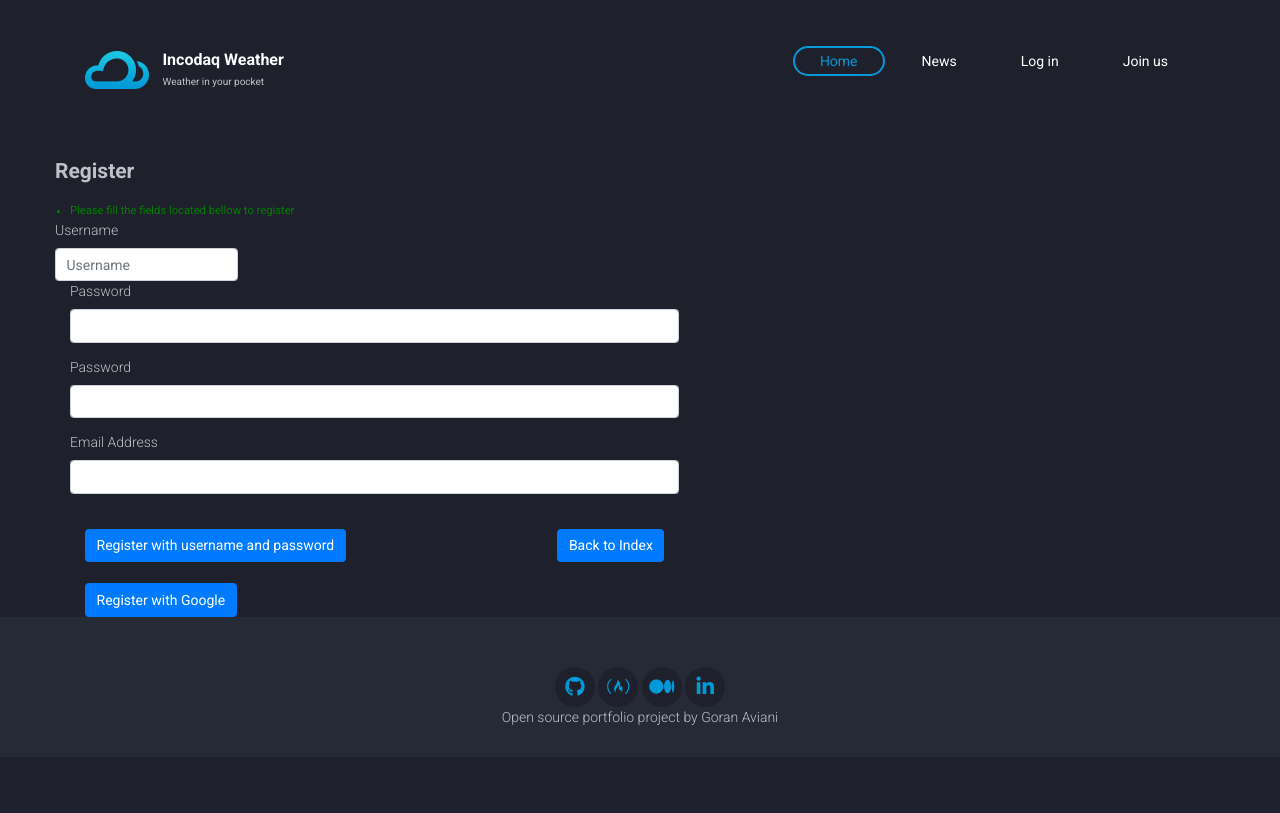
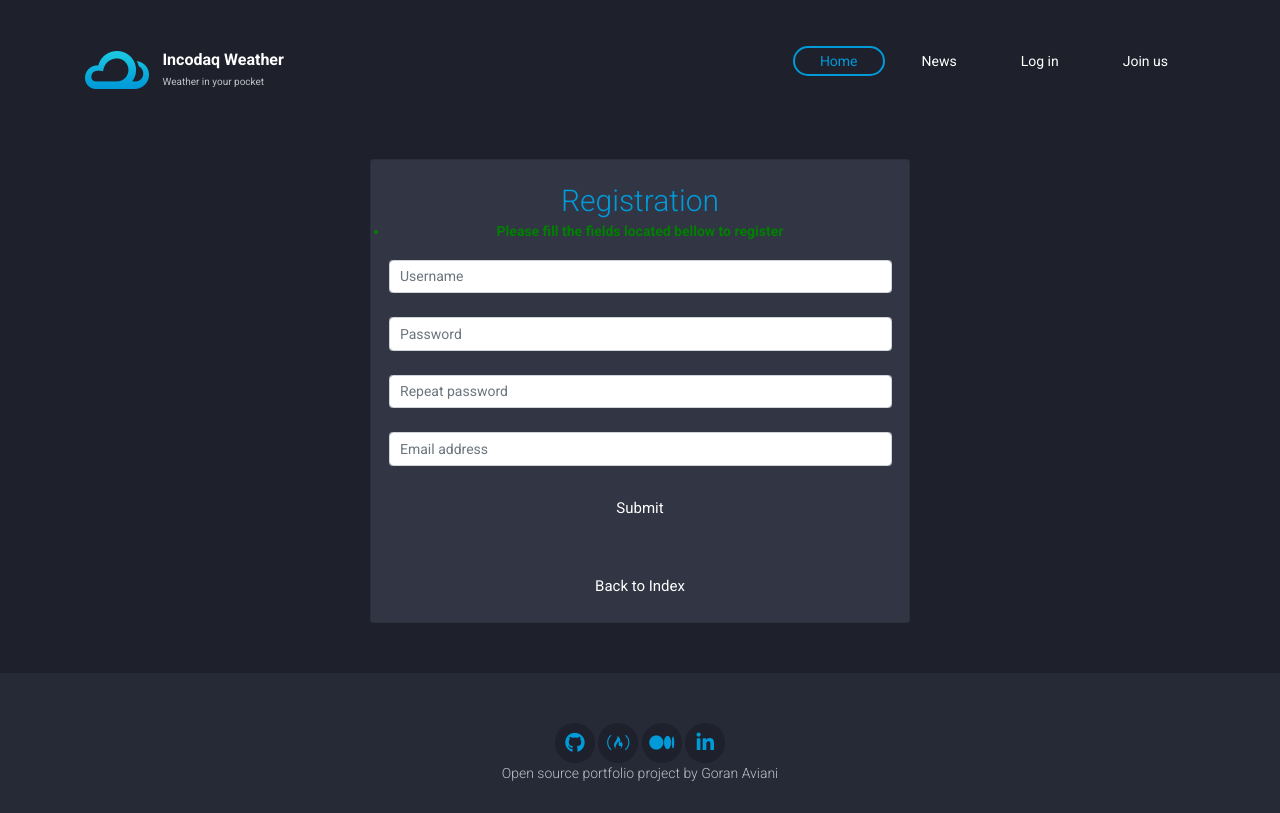
Before and after one commit to GoranAviani/incodaq_weather, a Django app: page /users/signup/ in a window 1280 px wide. Before the commit the page ends 725 px from the top, so only its background shows below. Run offline with Django 3.2, Linux system fonts and the light colour scheme; parts of the project's set-up code (start-up, migrations or seed data) failed here and were passed over; some libraries are stand-ins or nearby versions.

Commit message:
Signup form template

```diff
--- a/templates/registration/login.html
+++ b/templates/registration/login.html
@@ -19,7 +19,7 @@
                                     <input id="text" name="username" placeholder="Username" class="form-control" type="text">
                                 </div>
                             </div>
-                            <div class="form-row">
+                            <div class="form-row margine-b-10">
                                 <div class="form-group col-md-12">
                                     <input type="password" class="form-control" name="password" id="pass" placeholder="Password">
                                 </div>
--- a/templates/signup.html
+++ b/templates/signup.html
@@ -2,65 +2,62 @@
 {% extends 'base.html' %}
 {% block title %}Sign Up{% endblock %}
 {% block content %}
-<!-- Main container start -->
-<section id="main-container">
-  <div class="container">
-    <div class="row">
+<div class="container margine-b-50">
+
+	<div class="row text-center">
+	    <div class="col-md-6 offset-md-3">
+	        <div class="card" data-bg-color="#323544">
+	            <div class="card-body ">
+	                <div class="login-title">
+	                    <div class="title-text">Registration</div>
 	                </div>
-    <!-- Content row  end -->
-    <div class="gap-40">
-    </div>
-    <div class="row">
-      <div>
-        <div class="row">
-          <div class="margine-10-lr">
-            <h2 class="text-center">Register</h2>
-          </div>
-        </div>
-        <small style="color: {{statusColor}}">
                     {% if registrationStatus %}
          <ul>
           {% for x in registrationStatus %}
-            <li>{{ x }}</li>
+             <h4 style="color: {{statusColor}}"><li>{{ x }}</li> </h4>
           {% endfor %}
           </ul>
         {% endif %}
-        </small>
+	                <div class="login-form mt-4">
 	                    <form method="post">
                         {% csrf_token %}
-          <div class="row margine-10-lr">
-            <div>
-              <label>Username</label>
-              <input type="text" name="username" class="form-control" placeholder="Username">
+                            <div class="form-row margine-b-10">
+                                <div class="form-group col-md-12 ">
+                                    <input id="text" name="username" placeholder="Username" class="form-control" type="text">
                                 </div>
                             </div>
-          <div class="form-group  margine-10-lr">
-            <label>Password</label>
-            <input type="password" name="password1" class="form-control" id="" value="">
-
+                            <div class="form-row margine-b-10">
+                                <div class="form-group col-md-12">
+                                    <input type="password" class="form-control" name="password1" id="pass" placeholder="Password">
                                 </div>
-          <div class="form-group  margine-10-lr">
-            <label>Password</label>
-            <input type="password" name="password2" class="form-control" id="" value="">
-
                             </div>
-          <div class="form-group  margine-10-lr">
-            <label>Email Address</label>
-            <input type="" name="email" class="form-control" id="" value="">
-
+                            <div class="form-row margine-b-10">
+                                <div class="form-group col-md-12">
+                                    <input type="password" class="form-control" name="password2" id="pass" placeholder="Repeat password">
                                 </div>
-          <div class="text-left col-lg-6 col-md-6 col-xs-6"><br>
-            <button class="btn btn-primary solid blank margine-10-lr" type="submit">Register with username and password</button>
                             </div>
-          <div class="text-right col-lg-6 col-md-6 col-xs-6"><br>
-            <a href="{% url 'index'%}" class='btn btn-primary solid blank margine-10-lr' >Back to Index</a>
+                            <div class="form-row margine-b-10">
+                                <div class="form-group col-md-12">
+                                    <input type="email" class="form-control" name="email" id="email" placeholder="Email address">
                                 </div>
-          <div class="text-left col-lg-6 col-md-6 col-xs-6"><br>
-            <a class="btn btn-primary solid blank margine-10-lr" href="">Register with Google</a>
+                            </div>
+                            <div class="form-row ">
+                                <button type="submit" class="btn main-button btn-block normal-text ">Submit</button>
+                            </div>
+                            </br>
+                            </br>
+                            <div class="form-row">
+                                <a href="{% url 'index'%}" class='btn main-button btn-block normal-text' >Back to Index</a>
                             </div>
                         </form>
 	                </div>
 	            </div>
-  </div><!--/ container end -->
-</section><!--/ Main container end -->
+	        </div>
+	    </div>
+	</div>
+</div>
+
+
+
+
 {% endblock %}
```
Lines whose indentation alone changed are shown as unchanged.
